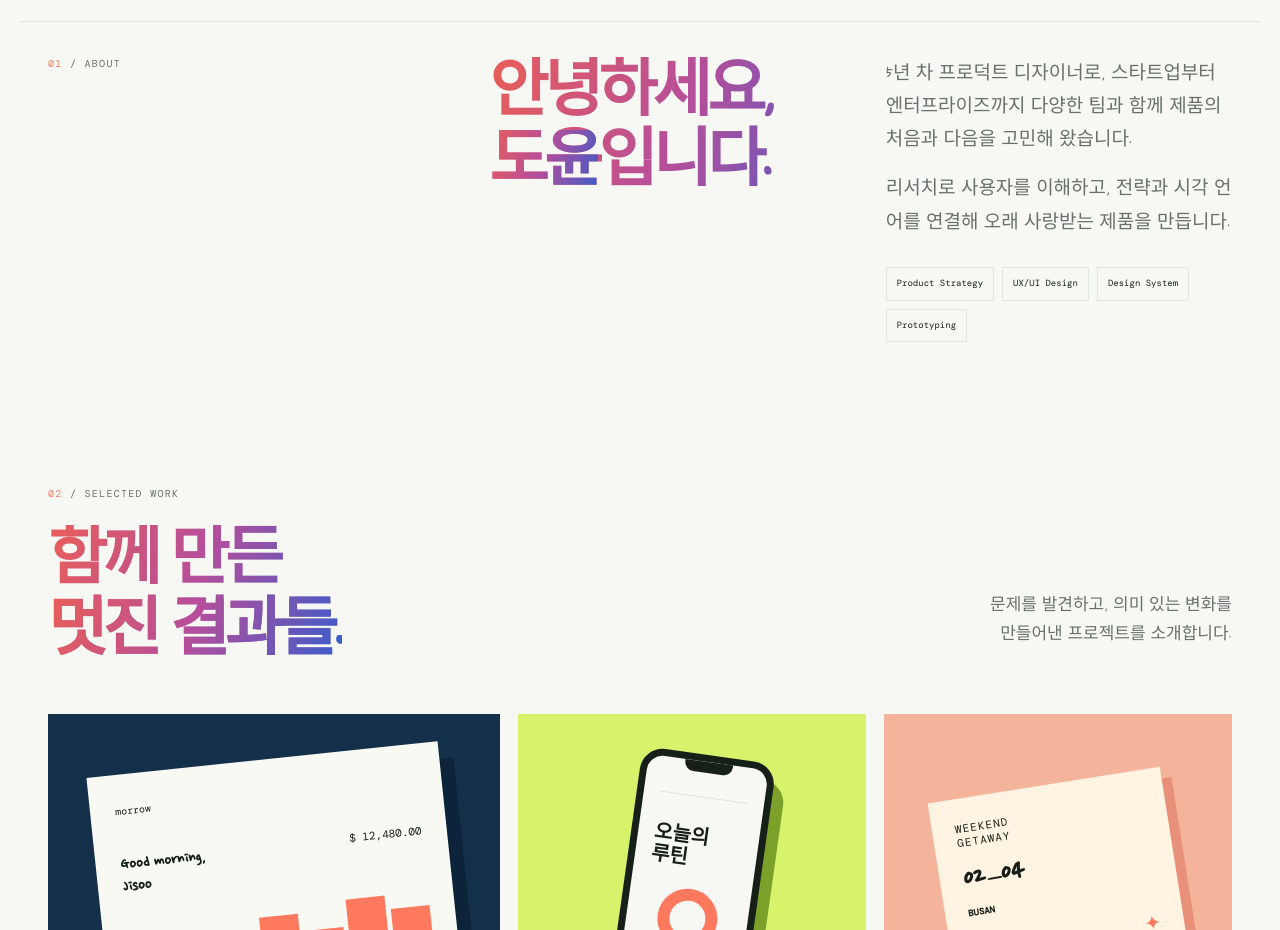
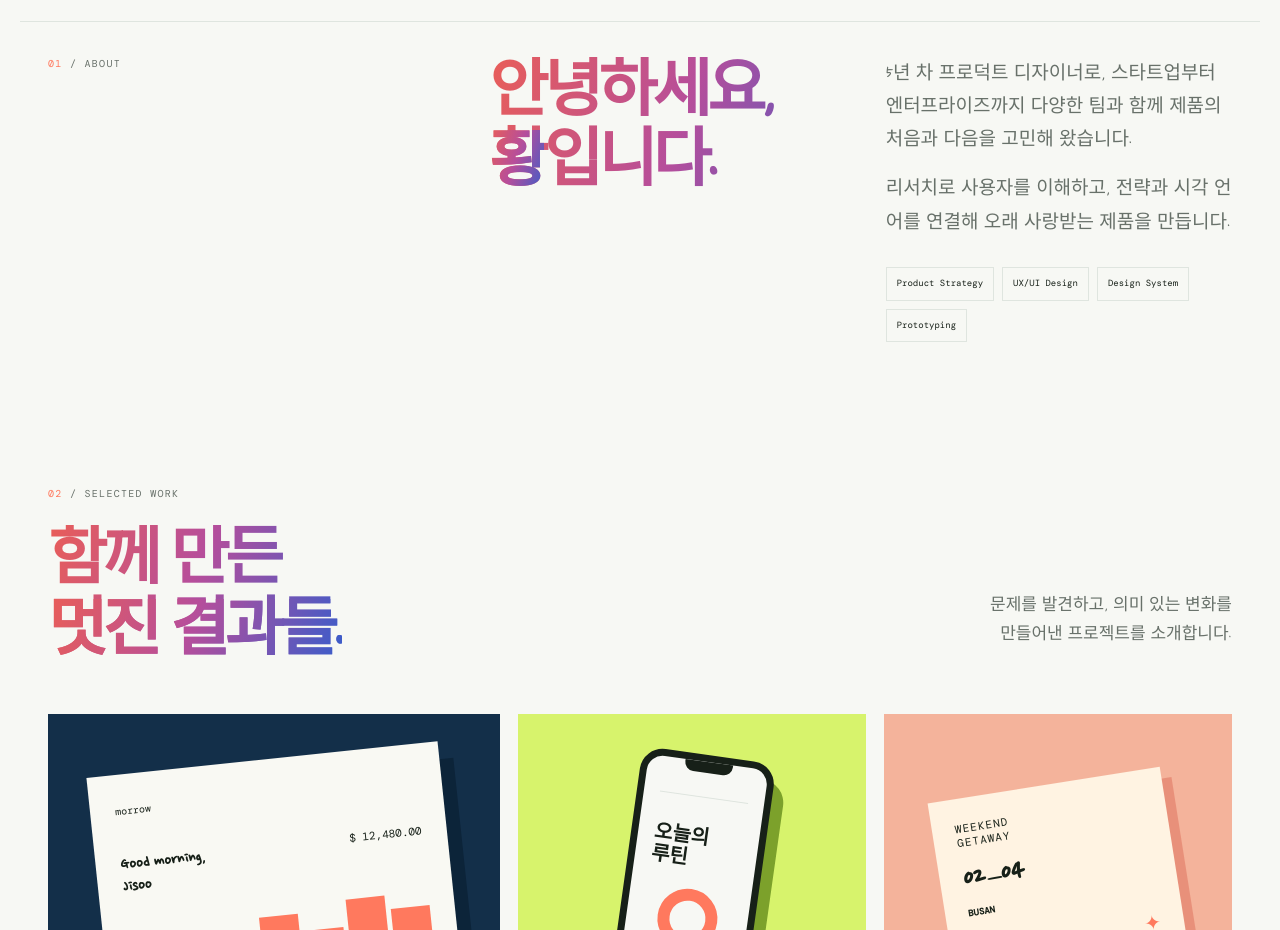
Before and after one commit to bamimija/hwportfolio-class, a plain HTML site: page index.html in a window 1280 px wide. Shown: the part 780-1710 px from the top of the page. Drawn offline with nearby package versions, Linux system fonts and the light colour scheme.

Commit message:
국문 이름 수정

```diff
--- a/index.html
+++ b/index.html
@@ -47,7 +47,7 @@
     <section class="about section-shell" id="about" aria-labelledby="about-title">
       <div class="section-label"><span>01</span> / ABOUT</div>
       <div class="about-content">
-        <h2 id="about-title">안녕하세요, <span>도윤</span>입니다.</h2>
+        <h2 id="about-title">안녕하세요, <span>황</span>입니다.</h2>
         <div class="about-text">
           <p>5년 차 프로덕트 디자이너로, 스타트업부터 엔터프라이즈까지 다양한 팀과 함께 제품의 처음과 다음을 고민해 왔습니다.</p>
           <p>리서치로 사용자를 이해하고, 전략과 시각 언어를 연결해 오래 사랑받는 제품을 만듭니다.</p>
```
